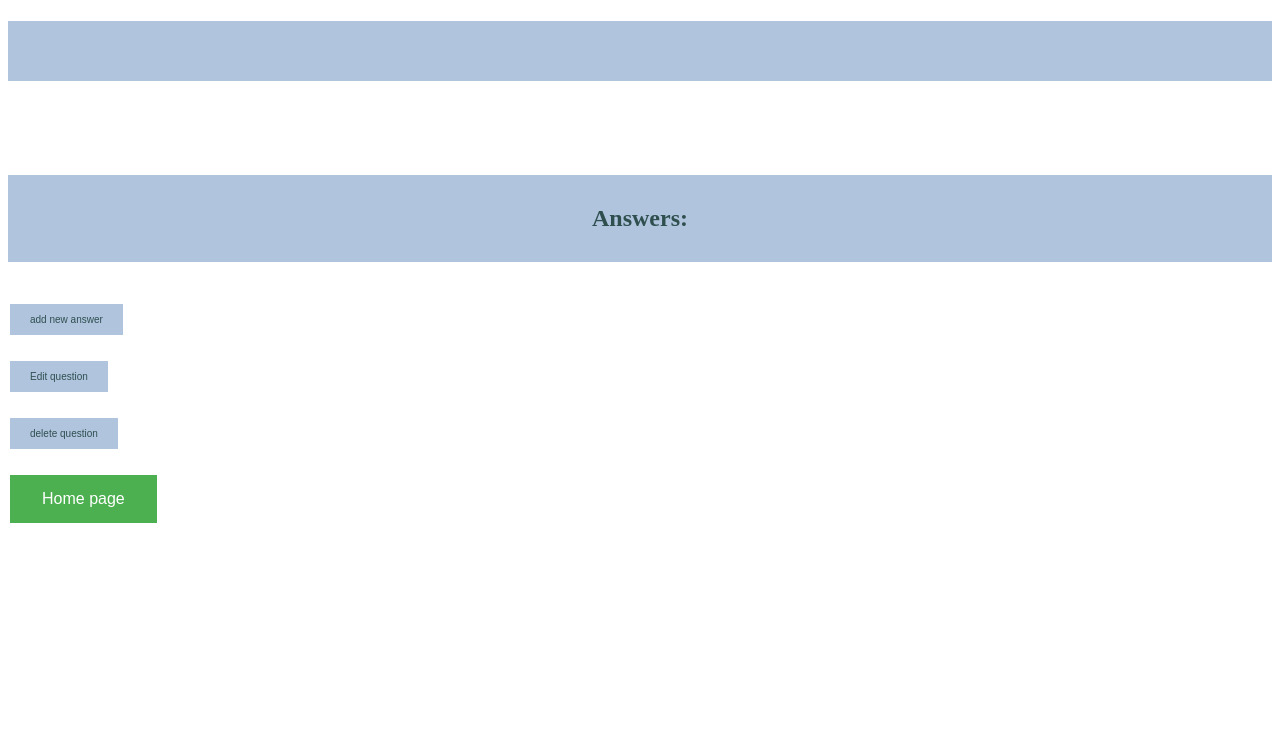
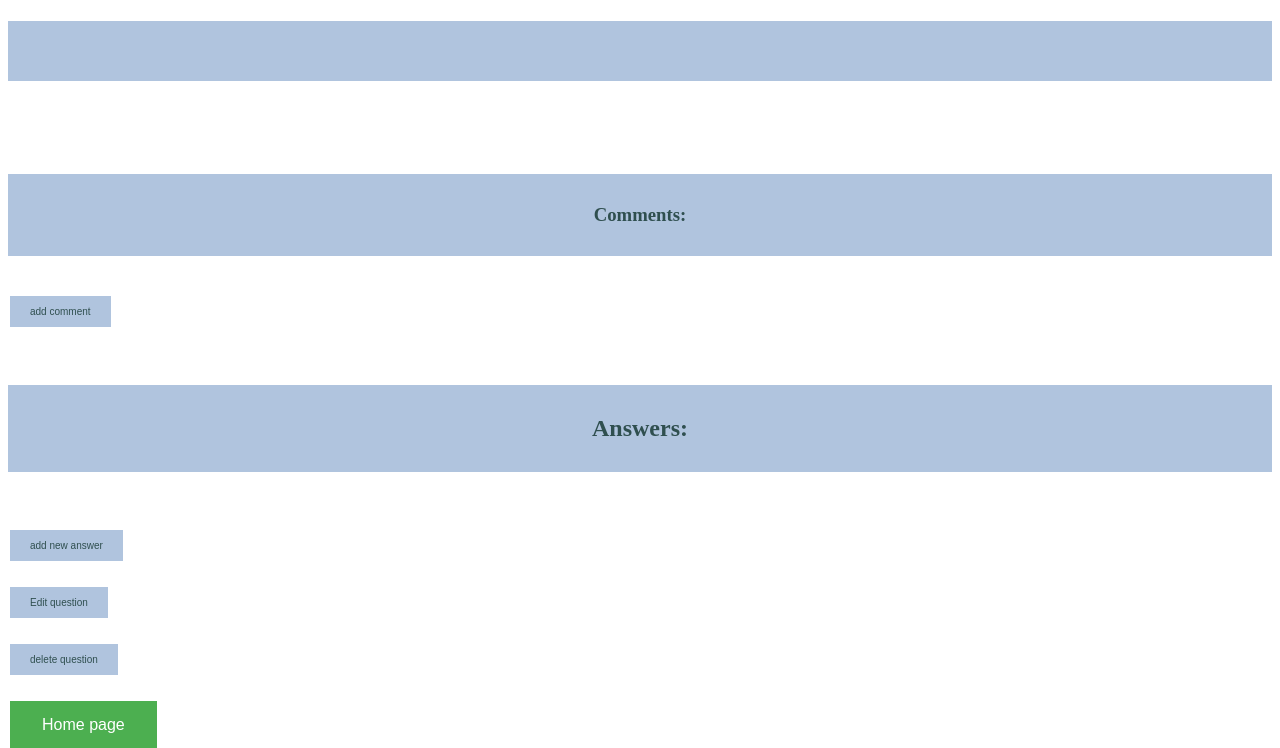
Before and after one commit to jzakrzewska/Ask_Mate_Codecool, a Flask app: template templates/question.html in a window 1280 px wide. Shown: the top 748 px of the page. Run offline with Flask 2, Linux system fonts and the light colour scheme; the template is opened without the code that fills it, so the values that code supplies are empty; some libraries are stand-ins or nearby versions.

Commit message:
Commit bezpieczny

```diff
--- a/app.py
+++ b/app.py
@@ -16,8 +16,6 @@ app.config['UPLOAD_FOLDER'] = UPLOAD_FOLDER
 app.config["UPLOAD_EXTENSIONS"] = ['.jpg', '.png', '.gif']
 
 sort_options = ["id", "submission_time", "view_number", "vote_number", "title", "message",]
-
-
 
 
 @app.route("/")
@@ -48,6 +46,7 @@ def add_question():
         return redirect("/")
     return render_template("request_form.html", question=None)
 
+
 @app.route("/edit/<id>", methods=["GET","POST"])
 def edit_question(id):
     if request.method == "POST":
@@ -59,26 +58,33 @@ def edit_question(id):
         question = data_manager.get_question_by_id(id)[0]
         return render_template("request_form.html", question=question)
 
+
 @app.route("/answer/<answer_id>/edit/<id>", methods=["GET","POST"])
 def edit_answer(answer_id, id):
 
     if request.method == "POST":
         answer = request.form
-        data_manager.edit_answer_by_id(answer,id)
-        return redirect(url_for("display_a_question",id=id, answer_id=answer_id,answer=answer))
+        data_manager.edit_answer_by_id(answer, id)
+        return redirect(url_for("display_a_question", id=id, answer_id=answer_id, answer=answer))
 
     else:
         answer = data_manager.get_answer_by_question_id(id)[0]
         question = data_manager.get_question_by_id(id)
-        return render_template("add_new_answer.html", question=question,id=id,answer=answer)
+        return render_template("add_new_answer.html", question=question, id=id, answer=answer)
+
 
 @app.route('/question/<id>', methods=['GET'])
 def display_a_question(id):
     question_dictionary_keys = data_manager.dictionary_keys_in_memory_question
     question_to_display = data_manager.get_question_by_id(id)
+
     data_manager.update_view_number(id)
+
     answers_dictionary_keys = data_manager.dictionary_keys_in_memory_answer
     answers = data_manager.get_answer_by_question_id(id)
+
+    comments_dictionary_keys = data_manager.dictionary_keys_in_memory_comments
+    question_comments = data_manager.get_comment_by_question_id(id)
 
     return render_template(
         'question.html',
@@ -86,7 +92,9 @@ def display_a_question(id):
         answers=answers,
         id=id,
         question_headers=question_dictionary_keys,
-        answers_headers=answers_dictionary_keys
+        answers_headers=answers_dictionary_keys,
+        comments_headers=comments_dictionary_keys,
+        question_comments=question_comments,
     )
 
 
@@ -94,6 +102,7 @@ def display_a_question(id):
 def delete_a_question(id):
     data_manager.delete_question_by_id(id)
     return redirect(url_for("list_questions"))
+
 
 @app.route("/answer/<answer_id>/delete/<id>", methods=["GET"])
 def delete_an_answer(answer_id, id):
@@ -108,6 +117,7 @@ def delete_an_answer(answer_id, id):
                             answers_headers=answers_dictionary_keys,
                             question=question_to_display,
                             answers=answers))
+
 
 @app.route("/question/<id>/add_new_answer", methods=["GET", "POST"])
 def add_new_answer(id):
@@ -135,13 +145,13 @@ def add_new_answer(id):
     return render_template("add_new_answer.html", question=question,id=id,answer=None)
 
 
-
 @app.route('/answer/<answer_id>/up/<id>', methods=['GET'])
 def vote_answer_up(answer_id, id):
     data_manager.vote_up_answer(answer_id,id)
     return redirect(url_for('display_a_question',
                             id=id,
                             answer_id=answer_id))
+
 
 @app.route('/answer/<answer_id>/down/<id>', methods=['GET'])
 def vote_answer_down(answer_id, id):
@@ -155,6 +165,7 @@ def vote_answer_down(answer_id, id):
 def vote_question_up(id):
     data_manager.vote_up_question(id)
     return redirect(url_for('list_questions'))
+
 
 @app.route('/question/<id>/down', methods=['GET'])
 def vote_question_down(id):
@@ -170,5 +181,70 @@ def search_by_phase():
 
     return render_template('search.html', questions=result_question, answers=result_answer)
 
+
+@app.route("/question/<id>/add_new_comment", methods=["GET", "POST"])
+def add_new_comment_to_question(id):
+    question_dictionary_keys = data_manager.dictionary_keys_in_memory_question
+    comments_dictionary_keys = data_manager.dictionary_keys_in_memory_comments
+
+    answers_dictionary_keys = data_manager.dictionary_keys_in_memory_answer
+    answers = data_manager.get_answer_by_question_id(id)
+
+    question = data_manager.get_question_by_id(id)
+    question_comments = data_manager.get_comment_by_question_id(id)
+
+    if request.method == "POST":
+        comment = request.form
+
+        data_manager.add_comment_to_question(id, comment)
+
+        return redirect(url_for("display_a_question",
+                            answers=answers,
+                            question=question,
+                            id=id,
+                            question_headers=question_dictionary_keys,
+                            answers_headers=answers_dictionary_keys,
+                            comments_headers=comments_dictionary_keys,
+                            question_comments=question_comments,
+                            ))
+    return render_template("request_form_comment.html", question=question, id=id, comment=None)
+
+@app.route("/comment/<comment_id>/edit/<id>", methods=["GET","POST"])
+def edit_question_comment(comment_id, id):
+
+    if request.method == "POST":
+        comment = request.form
+        data_manager.edit_question_comment_by_id(comment, id)
+        return redirect(url_for("display_a_question", id=id, comment_id=comment_id, comment=comment))
+
+    else:
+        comment = data_manager.get_comment_by_question_id(id)[0]
+        question = data_manager.get_question_by_id(id)
+        return render_template("request_form_comment.html", question=question, id=id, comment=comment)
+
+
+@app.route("/answer/<comment_id>/delete/<id>", methods=["GET"])
+def delete_a_question_comment(comment_id, id):
+    question_dictionary_keys = data_manager.dictionary_keys_in_memory_question
+    question_to_display = data_manager.get_question_by_id(id)
+
+    answers_dictionary_keys = data_manager.dictionary_keys_in_memory_answer
+    answers = data_manager.get_answer_by_question_id(id)
+
+    comments_dictionary_keys = data_manager.dictionary_keys_in_memory_comments
+    question_comments = data_manager.get_comment_by_question_id(id)
+
+    data_manager.delete_comment_by_question_id(comment_id, id)
+
+
+    return redirect(url_for("display_a_question", comment_id=comment_id, id=id,
+                            question_headers=question_dictionary_keys,
+                            answers_headers=answers_dictionary_keys,
+                            question=question_to_display,
+                            answers=answers,
+                            comments_headers=comments_dictionary_keys,
+                            question_comments=question_comments))
+
+
 if __name__ == "__main__":
     app.run()
--- a/data_manager.py
+++ b/data_manager.py
@@ -176,7 +176,7 @@ def search_by_phase_question(cursor: RealDictCursor, phase) -> list:
     WHERE title LIKE %(phase)s OR message LIKE %(phase)s
     """
     param = {'phase': f"%{phase}%"}
-    cursor.execute(query,param)
+    cursor.execute(query, param)
     return cursor.fetchall()
 
 @connection.connection_handler
@@ -187,12 +187,56 @@ def search_by_phase_answer(cursor: RealDictCursor, phase) -> list:
     WHERE message LIKE %(phase)s
     """
     param = {'phase': f"%{phase}%"}
-    cursor.execute(query,param)
+    cursor.execute(query, param)
     return cursor.fetchall()
 
-def sort_by_title():
+@connection.connection_handler
+def get_comment_by_question_id(cursor: RealDictCursor, question_id) -> list:
+    query = """
+    SELECT id, message, submission_time, edited_count FROM comment
+    WHERE question_id = %(id)s
+    """
+    param = {'id': question_id}
+    cursor.execute(query, param)
+    return cursor.fetchall()
 
-    return cursor.execute("SELECT * FROM question")
 
-dictionary_keys_in_memory_question = ["id","submission_time","view_number","vote_number","title","message","image"]
+@connection.connection_handler
+def add_comment_to_question(cursor: RealDictCursor, question_id, comment):
+    command = """
+            INSERT INTO comment (id, question_id, answer_id, message, submission_time, edited_count)
+            VALUES (DEFAULT, %(question_id)s, %(answer_id)s, %(message)s, %(submission_time)s, %(edited_count)s)
+        """
+
+    param = {
+        "id": id,
+        'question_id': question_id,
+        'answer_id': None,
+        'message': comment.get('message'),
+        'submission_time': datetime.now().strftime("%Y-%m-%d %H:%M:%S"),
+        'edited_count': 0
+    }
+
+    cursor.execute(command, param)
+
+
+@connection.connection_handler
+def edit_question_comment_by_id(cursor: RealDictCursor, comment, question_id):
+    command = """
+            UPDATE comment
+            SET message = %(message)s,
+            WHERE id = %(id)s  AND question_id = %(question_id)s
+            """
+    param = {"id": comment["id"],
+             "message": comment["message"],
+             "question_id": question_id}
+    return cursor.execute(command, param)
+
+@connection.connection_handler
+def delete_comment_by_question_id(cursor: RealDictCursor, id, question_id):
+
+    return cursor.execute("DELETE FROM comment WHERE id = %s AND question_id = %s", (id, question_id,))
+
+dictionary_keys_in_memory_question = ["id", "submission_time", "view_number", "vote_number", "title", "message", "image"]
 dictionary_keys_in_memory_answer = ['id', 'submission_time', 'vote_number', 'question_id', 'message', 'image']
+dictionary_keys_in_memory_comments = ['id', 'message', 'submission_time', 'edited_count']
--- a/templates/question.html
+++ b/templates/question.html
@@ -14,14 +14,45 @@
     <p>{% for item in question %}
         {{ item.message }}
         {% endfor %}
-        </p>
+    </p>
+    <br>
+    <p>
+        <h3 id="AskMateHeader">Comments:</h3>
+        <table style="width:100%">
+            <thead>
+            <tr>
+                {% for header in comments_headers if header != 'id' %}
+                    <th>
+                        {{ header }}
+                    </th>
+                {% endfor %}
+            </tr>
+            </thead>
+        <tbody>
+        {% for comment in question_comments %}
+            <tr>
+                {% for header in comments_headers if header != 'id' %}
+                    <td>
+                       {{ comment[header] }}
+                    </td>
+                {% endfor %}
+                <td>
+                    <a href="{{ url_for("edit_question_comment", comment_id=comment["id"], id=id) }}"><button class="small_button">edit comment</button></a>
+                    <a href="{{ url_for("delete_a_question_comment", comment_id=comment["id"],id=id) }}"><button class="small_button">delete answer</button></a>
+                </td>
+            </tr>
+        {% endfor %}
+        <br><a href="{{ url_for("add_new_comment_to_question", id=id) }}"><button class="small_button">add comment</button></a><br>
+        </tbody>
+        </table>
+    </p>
         <br>
     <h2 id="AskMateHeader">Answers:</h2>
 
         <table style="width:100%">
         <thead>
             <tr>
-                {% for header in answers_headers if header != 'id' %}
+                {% for header in answers_headers if header != 'id' and header != 'question_id' %}
                     <th>
                         {{ header }}
                     </th>
@@ -31,7 +62,7 @@
             <tbody>
             {% for answer in answers %}
                 <tr>
-                    {% for header in answers_headers if header != 'id' %}
+                    {% for header in answers_headers if header != 'id' and header != 'question_id' %}
                         <td>
                             {% if header == "vote_number" %}
                                 {{ answer[header] }} votes
@@ -45,12 +76,18 @@
                         <a href="{{ url_for("vote_answer_up", answer_id=answer["id"], id=id) }}"><button class="small_button">vote up</button></a>
                         <a href="{{ url_for("vote_answer_down", answer_id=answer["id"], id=id) }}"><button class="small_button">vote down</button></a>
                         <a href="{{ url_for("edit_answer", answer_id=answer["id"], id=id) }}"><button class="small_button">edit answer</button></a>
-
                     </td>
                 </tr>
             {% endfor %}
             </tbody>
         </table>
+    <ul>
+        {% for comment in answer_comments %}
+            <li>
+                comment
+            </li>
+        {% endfor %}
+    </ul>
     <br><a href="{{ url_for("add_new_answer", id=id) }}"><button class="small_button">add new answer</button></a><br>
 
     <br><a href="{{ url_for("edit_question", id=id) }}"><button class="small_button">Edit question</button></a><br>
```
Also changed, not shown: templates/request_form_comment.html (added, +43 -0 lines).
